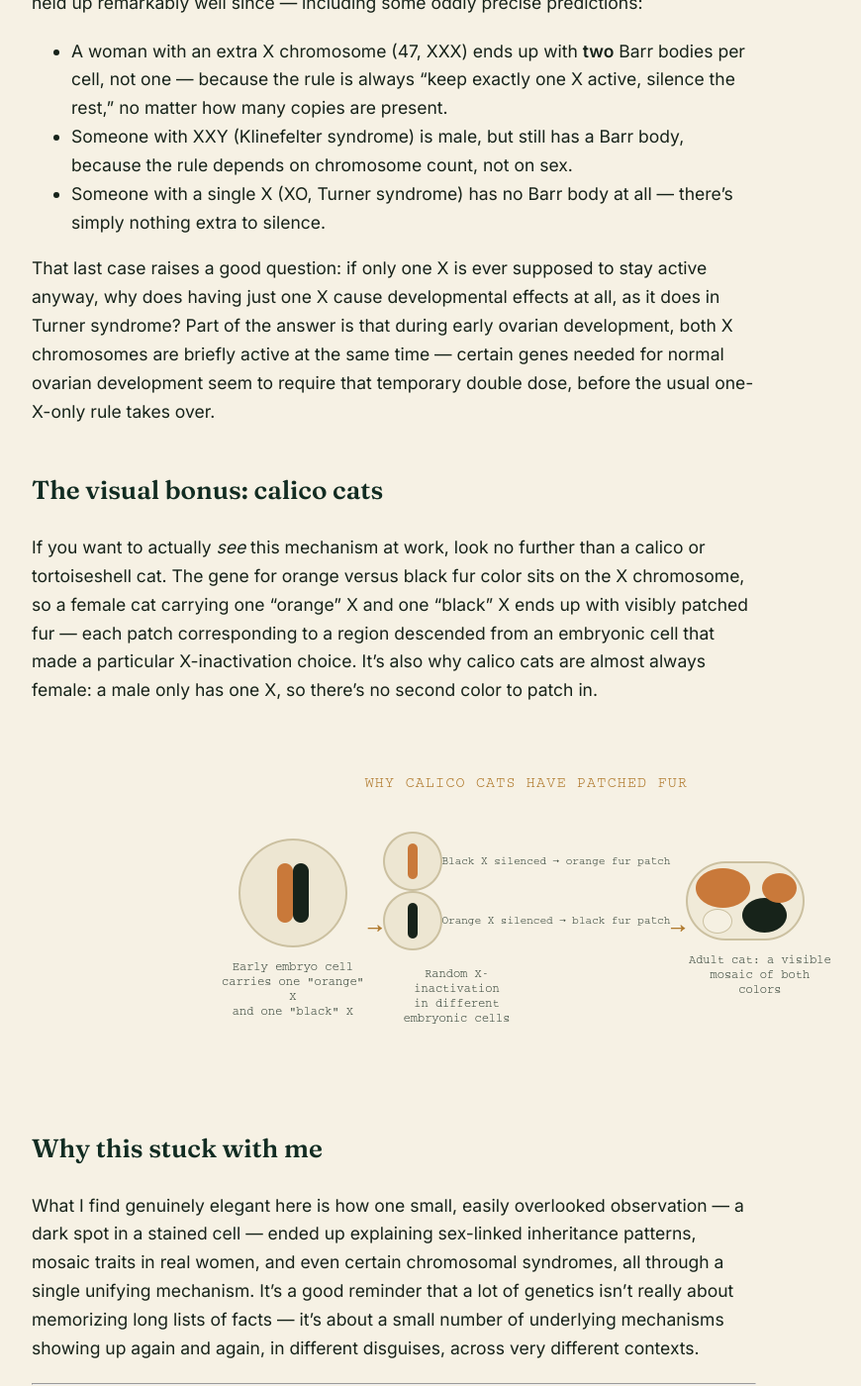
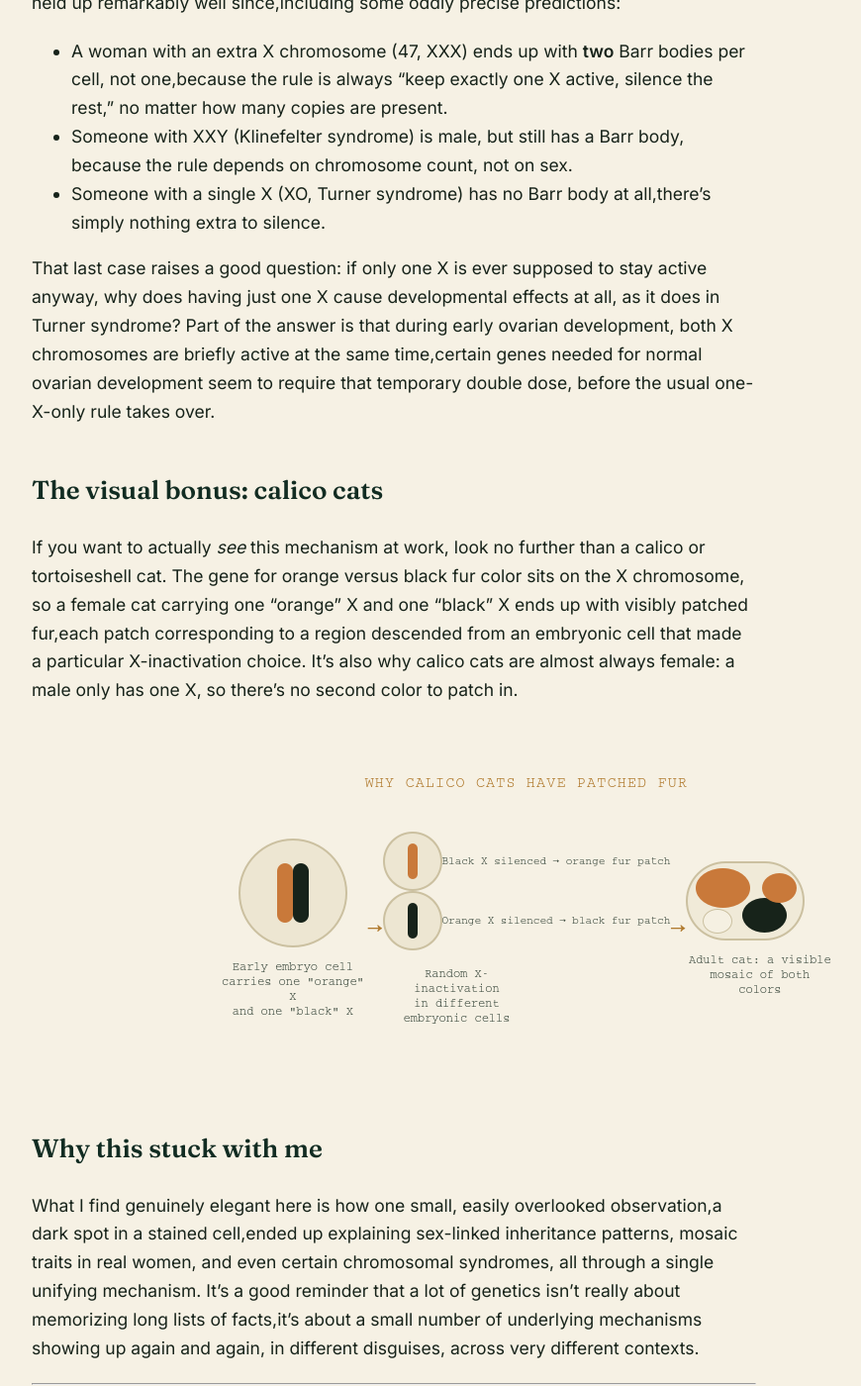
Before and after one commit to DinukSJayarathna/field-notes, a Jekyll site: the page built from _posts/2026-07-05-every-woman-is-a-genetic-mosaic.md, in a window 1280 px wide and 1400 px high, scrolled down 2500 px. Shown: the whole window at 99% size, without its empty margins (242-1112 px from the left). Built offline with Jekyll 4.4.1, drawn with Linux system fonts in a browser that asks for light colours; some of the changed text lies outside the part shown.

Commit message:
Update 2026-07-05-every-woman-is-a-genetic-mosaic.md

```diff
--- a/_posts/2026-07-05-every-woman-is-a-genetic-mosaic.md
+++ b/_posts/2026-07-05-every-woman-is-a-genetic-mosaic.md
@@ -1,10 +1,10 @@
 ---
-title: "Every Woman Is Secretly Two Different People — Genetically"
+title: "Every Woman Is Secretly Two Different People - Genetically"
 category: Genetics
-excerpt: "Every woman on Earth is a genetic mosaic at the cellular level — a patchwork of two different cell populations. Men never experience this. Here's the strange, elegant biology behind why."
+excerpt: "Every woman on Earth is a genetic mosaic at the cellular level,a patchwork of two different cell populations. Men never experience this. Here's the strange, elegant biology behind why."
 ---
 
-Here's something most people never learn in school: every woman on Earth is, at the cellular level, a genetic mosaic — a patchwork of two different cell populations, each one quietly running a slightly different genetic program. Men never experience this. It isn't a rare condition or a strange exception. It happens to every single female mammal, all the time, as a completely ordinary part of development before birth.
+Here's something most people never learn in school: every woman on Earth is, at the cellular level, a genetic mosaic,a patchwork of two different cell populations, each one quietly running a slightly different genetic program. Men never experience this. It isn't a rare condition or a strange exception. It happens to every single female mammal, all the time, as a completely ordinary part of development before birth.
 
 The story of how scientists figured this out starts, unexpectedly, with a small dark spot inside a cell nucleus.
 
@@ -12,7 +12,7 @@ The story of how scientists figured this out starts, unexpectedly, with a small
 
 In the 1940s, two Canadian scientists studying cat brain cells noticed something odd: a small, dark-staining mass sitting inside the nucleus of some cells. It reliably showed up in female cats but never in males. The same pattern held in humans. They had no idea at the time, but they'd just found visible proof of one of the more elegant mechanisms in biology.
 
-That dark spot is now called a **Barr body** — and it turns out to be a tightly condensed, permanently silenced X chromosome.
+That dark spot is now called a **Barr body**,and it turns out to be a tightly condensed, permanently silenced X chromosome.
 
 ## Why would a cell shut down an entire chromosome?
 
@@ -24,11 +24,11 @@ The important detail is that the choice of *which* X gets shut off is random, an
 
 ## This is what actually makes women mosaics
 
-Because that decision happens separately in thousands of individual embryonic cells, an adult woman ends up being a genuine **mosaic** — patches of her body running one X chromosome, other patches running the other, depending on which embryonic cell each patch descended from.
+Because that decision happens separately in thousands of individual embryonic cells, an adult woman ends up being a genuine **mosaic**,patches of her body running one X chromosome, other patches running the other, depending on which embryonic cell each patch descended from.
 
 This isn't just a theoretical curiosity. It has real, measurable effects:
 
-- **Color blindness carriers.** The gene for red-green color blindness sits on the X chromosome. A woman who carries one normal-vision X and one color-blind X doesn't experience "half-blind" vision uniformly. Instead, her retina is a literal mosaic — patches of cells with normal color vision sitting alongside patches without it, depending on which X was switched off in each region.
+- **Color blindness carriers.** The gene for red-green color blindness sits on the X chromosome. A woman who carries one normal-vision X and one color-blind X doesn't experience "half-blind" vision uniformly. Instead, her retina is a literal mosaic,patches of cells with normal color vision sitting alongside patches without it, depending on which X was switched off in each region.
 - **X-linked skin conditions**, like anhidrotic ectodermal dysplasia, can show up as visible streaky or patchy patterns on carrier women's skin, following the same underlying logic.
 - **Rett syndrome**, caused by a gene on the X chromosome, produces mosaic patterns of normal and affected neurons in girls who carry the mutation.
 
@@ -36,23 +36,23 @@ Every one of these is the same underlying mechanism, just showing up in a differ
 
 ## The scientists who explained it: the Lyon Hypothesis
 
-This model was proposed in 1961 by geneticists Mary Lyon and Liane Russell, and it has held up remarkably well since — including some oddly precise predictions:
+This model was proposed in 1961 by geneticists Mary Lyon and Liane Russell, and it has held up remarkably well since,including some oddly precise predictions:
 
-- A woman with an extra X chromosome (47, XXX) ends up with **two** Barr bodies per cell, not one — because the rule is always "keep exactly one X active, silence the rest," no matter how many copies are present.
+- A woman with an extra X chromosome (47, XXX) ends up with **two** Barr bodies per cell, not one,because the rule is always "keep exactly one X active, silence the rest," no matter how many copies are present.
 - Someone with XXY (Klinefelter syndrome) is male, but still has a Barr body, because the rule depends on chromosome count, not on sex.
-- Someone with a single X (XO, Turner syndrome) has no Barr body at all — there's simply nothing extra to silence.
+- Someone with a single X (XO, Turner syndrome) has no Barr body at all,there's simply nothing extra to silence.
 
-That last case raises a good question: if only one X is ever supposed to stay active anyway, why does having just one X cause developmental effects at all, as it does in Turner syndrome? Part of the answer is that during early ovarian development, both X chromosomes are briefly active at the same time — certain genes needed for normal ovarian development seem to require that temporary double dose, before the usual one-X-only rule takes over.
+That last case raises a good question: if only one X is ever supposed to stay active anyway, why does having just one X cause developmental effects at all, as it does in Turner syndrome? Part of the answer is that during early ovarian development, both X chromosomes are briefly active at the same time,certain genes needed for normal ovarian development seem to require that temporary double dose, before the usual one-X-only rule takes over.
 
 ## The visual bonus: calico cats
 
-If you want to actually *see* this mechanism at work, look no further than a calico or tortoiseshell cat. The gene for orange versus black fur color sits on the X chromosome, so a female cat carrying one "orange" X and one "black" X ends up with visibly patched fur — each patch corresponding to a region descended from an embryonic cell that made a particular X-inactivation choice. It's also why calico cats are almost always female: a male only has one X, so there's no second color to patch in.
+If you want to actually *see* this mechanism at work, look no further than a calico or tortoiseshell cat. The gene for orange versus black fur color sits on the X chromosome, so a female cat carrying one "orange" X and one "black" X ends up with visibly patched fur,each patch corresponding to a region descended from an embryonic cell that made a particular X-inactivation choice. It's also why calico cats are almost always female: a male only has one X, so there's no second color to patch in.
 
 ![Diagram showing how random X-inactivation in a calico cat embryo leads to patches of orange and black fur in the adult cat](/field-notes/assets/img/calico-mosaic-diagram.png)
 
 ## Why this stuck with me
 
-What I find genuinely elegant here is how one small, easily overlooked observation — a dark spot in a stained cell — ended up explaining sex-linked inheritance patterns, mosaic traits in real women, and even certain chromosomal syndromes, all through a single unifying mechanism. It's a good reminder that a lot of genetics isn't really about memorizing long lists of facts — it's about a small number of underlying mechanisms showing up again and again, in different disguises, across very different contexts.
+What I find genuinely elegant here is how one small, easily overlooked observation,a dark spot in a stained cell,ended up explaining sex-linked inheritance patterns, mosaic traits in real women, and even certain chromosomal syndromes, all through a single unifying mechanism. It's a good reminder that a lot of genetics isn't really about memorizing long lists of facts,it's about a small number of underlying mechanisms showing up again and again, in different disguises, across very different contexts.
 
 ---
 
```
